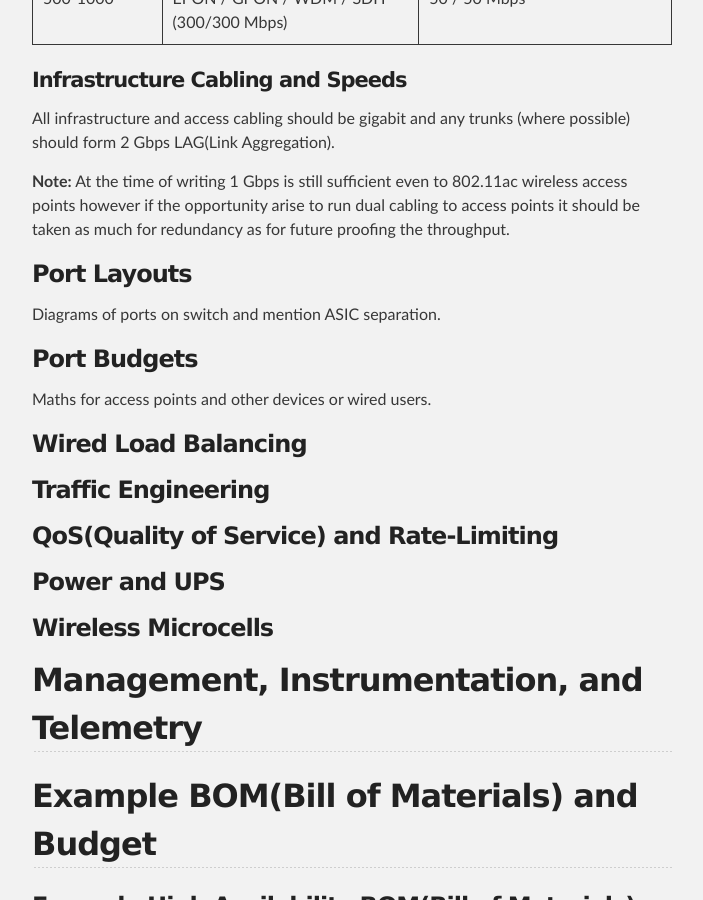
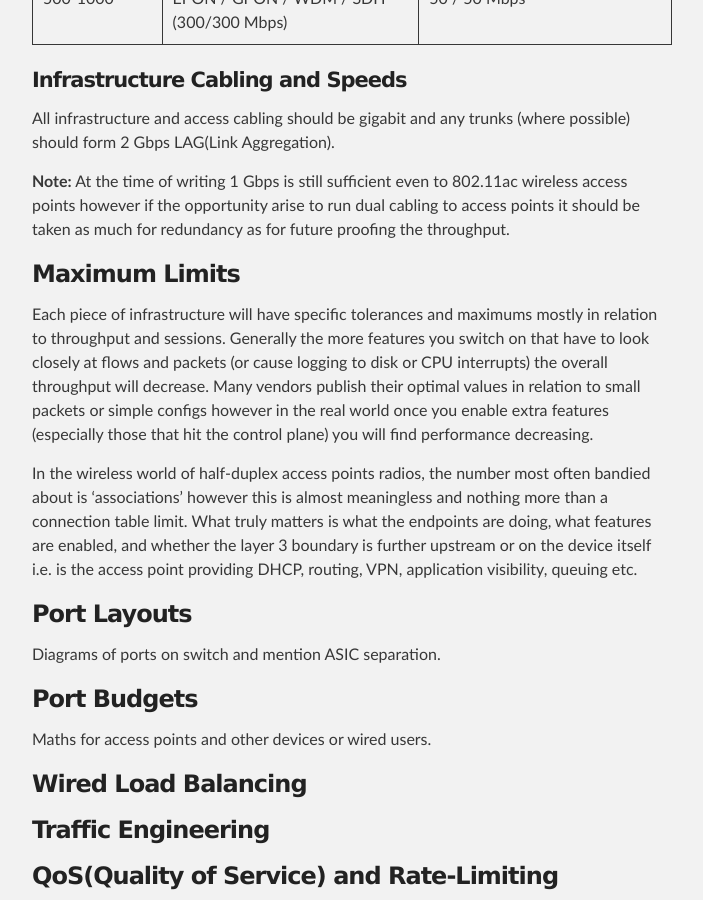
Before and after one commit to podomere/ond, a Jekyll site: the page built from ond-00001/ond-00001.md, in a window 1280 px wide and 900 px high, scrolled down 15422 px. Shown: the whole window, without its empty margins (288-991 px from the left). Built offline with Jekyll 4.4.1, drawn with Linux system fonts in a browser that asks for light colours.

Commit message:
Started section on maximum limits

```diff
--- a/ond-00001/ond-00001.md
+++ b/ond-00001/ond-00001.md
@@ -289,6 +289,11 @@ All infrastructure and access cabling should be gigabit and any trunks (where po
 
 **Note:** At the time of writing 1 Gbps is still sufficient even to 802.11ac wireless access points however if the opportunity arise to run dual cabling to access points it should be taken as much for redundancy as for future proofing the throughput.
 
+### Maximum Limits
+
+Each piece of infrastructure will have specific tolerances and maximums mostly in relation to throughput and sessions. Generally the more features you switch on that have to look closely at flows and packets (or cause logging to disk or CPU interrupts) the overall throughput will decrease. Many vendors publish their optimal values in relation to small packets or simple configs however in the real world once you enable extra features (especially those that hit the control plane) you will find performance decreasing.
+
+In the wireless world of half-duplex access points radios, the number most often bandied about is 'associations' however this is almost meaningless and nothing more than a connection table limit. What truly matters is what the endpoints are doing, what features are enabled, and whether the layer 3 boundary is further upstream or on the device itself i.e. is the access point providing DHCP, routing, VPN, application visibility, queuing etc.
 
 ### Port Layouts
 
```
